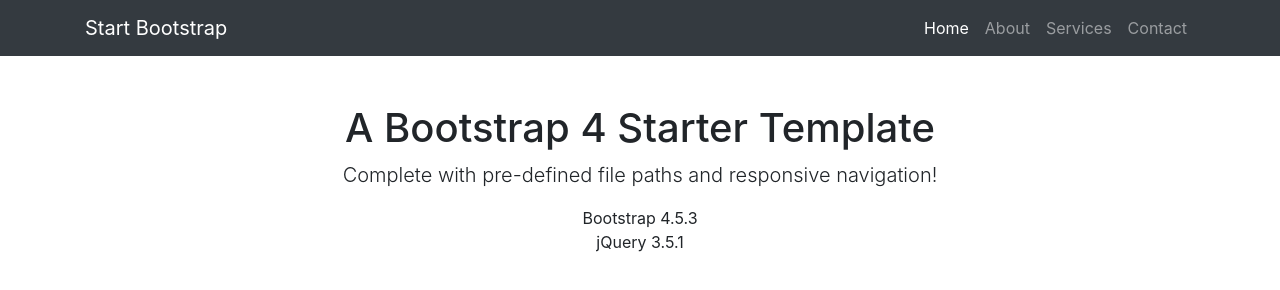
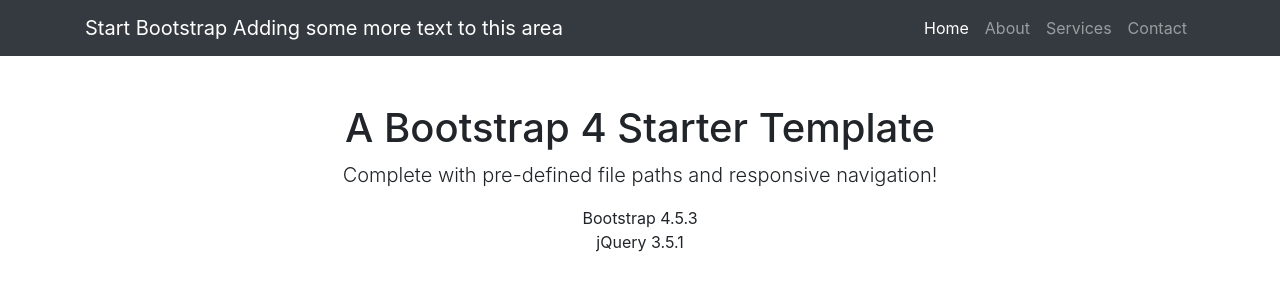
Before and after one commit to H-I-S-Vietnam/github-examples, a website: page index.html in a window 1280 px wide. Drawn offline with Linux system fonts and the light colour scheme.

Commit message:
Update index.html
I've put some more text in this area for testing

```diff
--- a/index.html
+++ b/index.html
@@ -25,7 +25,7 @@
     <nav class="navbar navbar-expand-lg navbar-dark bg-dark static-top">
         <div class="container">
             <a class="navbar-brand"
-               href="#">Start Bootstrap</a>
+               href="#">Start Bootstrap Adding some more text to this area</a>
             <button class="navbar-toggler"
                     type="button"
                     data-toggle="collapse"
```
